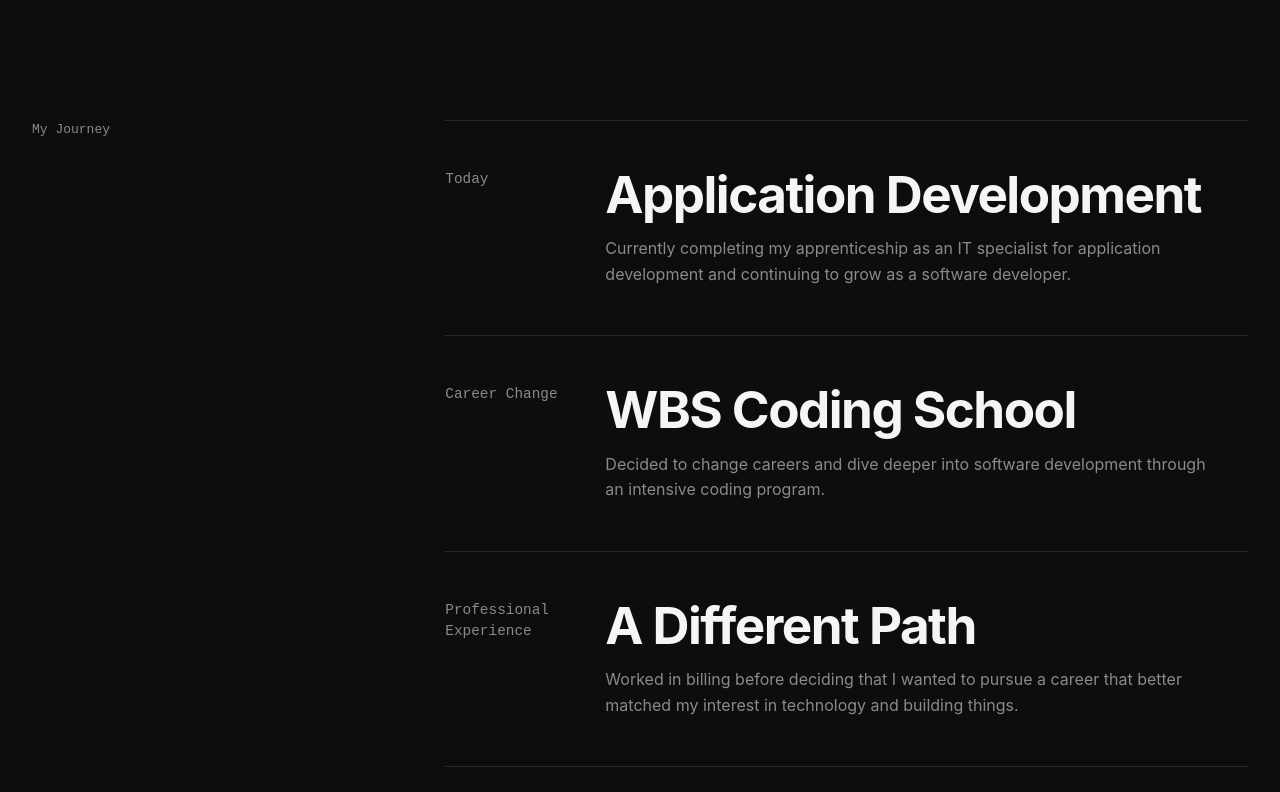
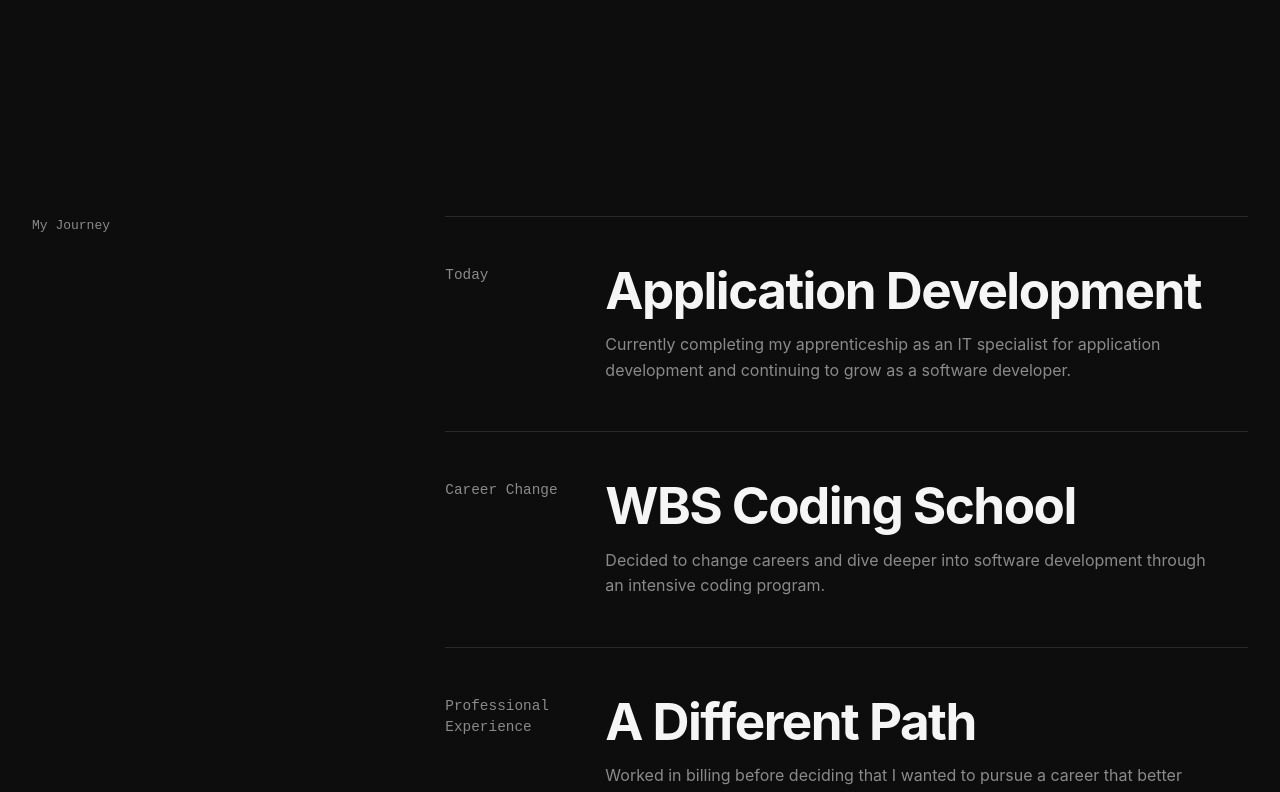
Before and after one commit to nineb1ts/nineb1ts.de, a React (Vite) app: page / in a window 1280 px wide. Shown: the part 3080-3872 px from the top of the page. Built offline with nearby package versions, Linux system fonts and the light colour scheme.

Commit message:
fix: improve sticky section spacing

```diff
--- a/src/App.css
+++ b/src/App.css
@@ -136,7 +136,9 @@
   min-height: 100vh;
 
   display: flex;
-  align-items: center;
+  align-items: flex-start;
+
+  padding-block: 6rem;
 }
 
 .journey-heading {
@@ -203,7 +205,9 @@
   min-height: 100vh;
 
   display: flex;
-  align-items: center;
+  align-items: flex-start;
+
+  padding-block: 6rem;
 }
 
 .projects-heading {
```
